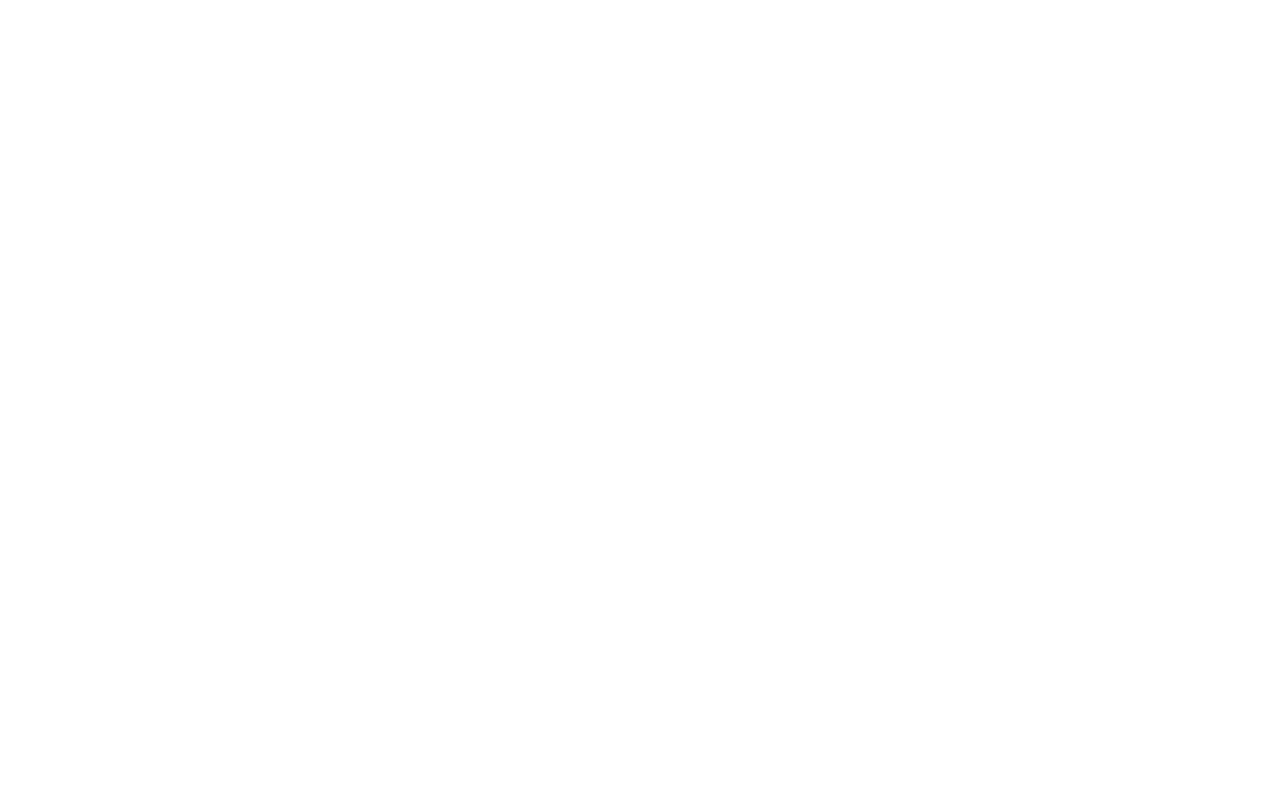
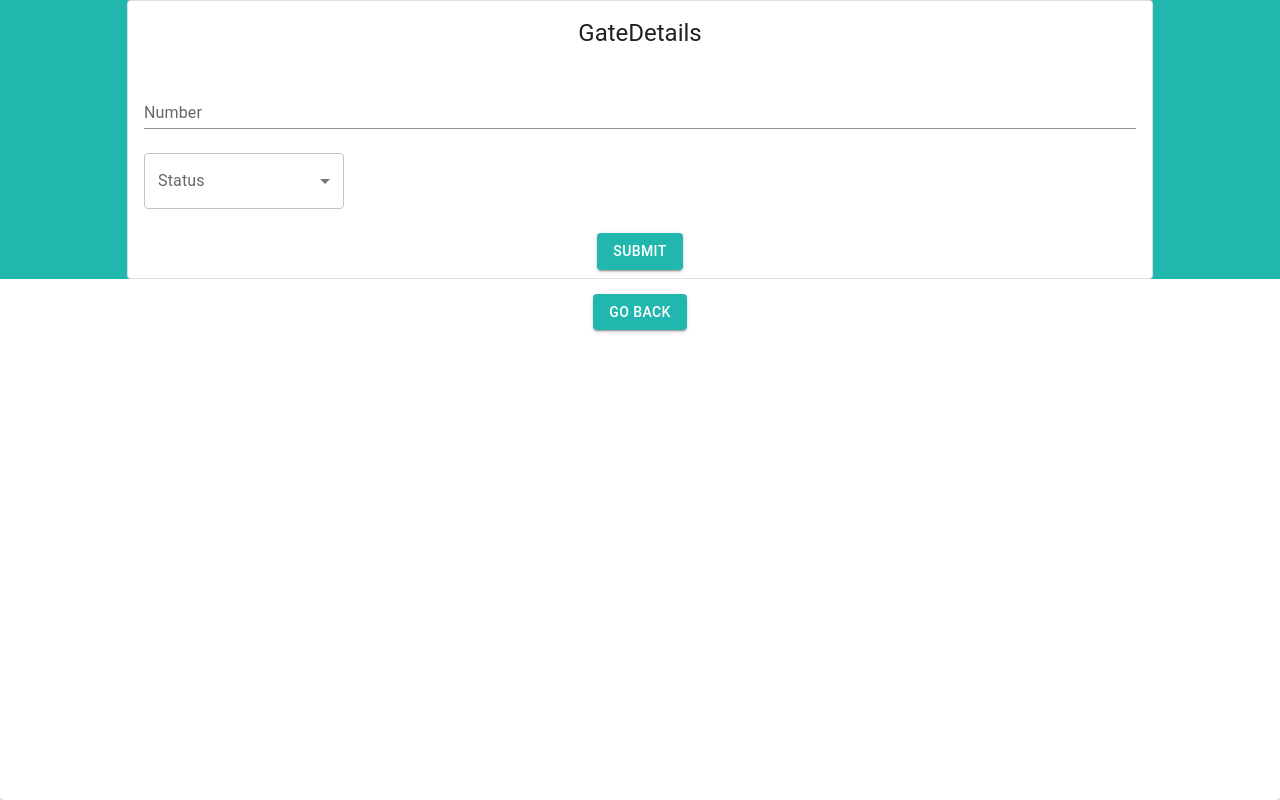
Before and after one commit to neveram/team-project-mavericks-1, a React (Create React App) app in the folder client/: page /gate/1 in a window 1280 px wide. Before the commit this address had no page. Built offline with nearby package versions, Linux system fonts and the light colour scheme.

Commit message:
Integrating Gate api and ui for gate manipulation

```diff
--- a/client/src/Main.js
+++ b/client/src/Main.js
@@ -11,6 +11,7 @@ import PrivatePath from './components/PrivatePath';
 import AirportGates from './components/airport/AirportGates';
 import GateTable from './components/airport/GateTable';
 import TerminalForm from './components/airport/TerminalForm';
+import GateForm from './components/airport/GateForm';
 
 
 const Main = () => {
@@ -42,6 +43,9 @@ const Main = () => {
                                 />
                             <Route path="/terminal/:id"
                                     element={<TerminalForm />}
+                                />
+                                <Route path="/gate/:id"
+                                    element={<GateForm />}
                                 />
                                 <Route path="/flight/update/:id"
                                     element={
--- a/client/src/components/airport/AirportGates.js
+++ b/client/src/components/airport/AirportGates.js
@@ -6,6 +6,7 @@ import { fetchTerminalListService } from '../../services/terminalService';
 import GateTable from './GateTable';
 import { useNavigate } from 'react-router-dom';
 import InfoIcon from '@mui/icons-material/Info';
+import GateForm from './GateForm';
 
 function createData(terminal) {
     return { terminal};
@@ -36,6 +37,10 @@ const AirportGates = () => {
 
       const redirectToTerminalForm = (terminal_id) => {
         navigate(`/terminal/${terminal_id}`);
+      }
+
+      const redirectToGateForm = (terminal_id) => {
+        navigate(`/gate/${terminal_id}`);
       }
 
 
@@ -120,6 +125,15 @@ const AirportGates = () => {
               </Box>
               </div>
               <GateTable currentTerminal={selectedTerminal.terminal}/>
+              <Button
+              style={{ marginBottom: "15px",  marginTop: "15px"  }}
+              onClick={() => redirectToGateForm(selectedTerminal.id)}
+              variant={'contained'}
+              color={'primary'}
+              disabled={selectedTerminal.status=="inactive"}
+            >
+              Add Gate
+            </Button>
             </div>
           )
         }
--- /dev/null
+++ b/client/src/components/airport/GateForm.js
@@ -0,0 +1,144 @@
+import React, { useState, useEffect, useContext } from 'react';
+import CircularProgress from '@mui/material/CircularProgress';
+import TextField from '@mui/material/TextField';
+import Card from '@mui/material/Card';
+import CardActions from '@mui/material/CardActions';
+import CardContent from '@mui/material/CardContent';
+import Button from '@mui/material/Button';
+import { useParams } from 'react-router-dom';
+import Snackbar from '@mui/material/Snackbar';
+import { useNavigate } from 'react-router-dom';
+import { Box, CardHeader, FormControl, InputLabel, MenuItem, Select } from '@mui/material';
+import { checkEmptyFields } from '../../services/formValidationService';
+import { Paper } from '@mui/material';
+import Stack from '@mui/material/Stack';
+import { AuthContext } from '../../contexts/AuthContextProvider';
+import { addGateService } from '../../services/gateService';
+
+const styles = {
+    paperContainer: {
+        backgroundImage: `url(${Image})`,
+
+      height: "100vh"
+    }
+  };
+
+
+const GateForm = () => {
+
+    const authContext = useContext(AuthContext);
+    const {id} = authContext[3];
+   const [loading, setLoading] = useState(false);
+   const params = useParams();
+   const {id: terminal_id} = params;
+   const [gateState, setGateState] = useState({terminal: terminal_id});
+   const [open, setOpen] = useState(false);
+   const [message, setMessage] = useState("");
+   const navigate = useNavigate();
+
+   const handleFormChange = (e) => {
+
+    setGateState({
+      ...gateState,
+      [e.target.name]: e.target.value
+    });
+  }
+
+  const handleSubmit = async (e) => {
+    setGateState({
+      ...gateState,
+    });
+
+    if (checkEmptyFields(gateState) === true) {
+      const serviceResponse = await addGateService(gateState);
+      if (serviceResponse.status === 200) {
+        setOpen(true);
+        setMessage('Operation Successfull');
+        setTimeout(() => { navigate('/airport-gates'); }, 2500)
+
+      }
+      else {
+        setOpen(true);
+        setMessage('Some Error Occured');
+      }
+    }
+    else {
+      setOpen(true);
+      setMessage('Please Fill out all the fields');
+    }
+
+
+  }
+
+  const handleClose = () => {
+    setOpen(false);
+  }
+    return (
+        <React.Fragment>
+          <Paper style={styles.paperContainer}>
+            {/* </Paper> */}
+          <Snackbar
+            open={open}
+            autoHideDuration={6000}
+            onClose={handleClose}
+            message={message}
+          />
+          {loading ? (
+            <CircularProgress color="success" />
+
+          ) : (
+
+            <>
+              <div style={{ display: 'flex', justifyContent: 'center', backgroundColor: "#21b6ae"}}>
+                <Card variant="outlined" sx={{width: '80%'}}>
+                  <CardHeader title="GateDetails">
+
+                  </CardHeader>
+                  <CardContent>
+                    <Stack spacing={3}>
+                    <TextField
+                      id="gate_number"
+                      name="gate"
+                      label="Number"
+                      fullWidth
+                      autoComplete="Source"
+                      variant="standard"
+                      onChange={handleFormChange}
+                      value={gateState.gate}
+                      backgroundcolor="#21b6ae"
+                    />
+                    <Box sx={{ minWidth: 120, maxWidth: 200 }}>
+                      <FormControl fullWidth>
+                        <InputLabel id="demo-simple-select-label">Status</InputLabel>
+                        <Select
+                          labelId="demo-simple-select-label"
+                          name='status'
+                          id="demo-simple-select"
+                          value={gateState.status}
+                          label="Status"
+                          onChange={handleFormChange}
+                        >
+                          <MenuItem value={'available'}>Available</MenuItem>
+                          <MenuItem value={'disabled'}>Under Maintenance</MenuItem>
+                        </Select>
+                      </FormControl>
+                    </Box>
+                    </Stack>
+                  </CardContent>
+                  <CardActions style={{justifyContent:'center'}}>
+                    <Button style={{backgroundColor: "#21b6ae"}} variant={'contained'} onClick={handleSubmit}>Submit</Button>
+                  </CardActions>
+                </Card>
+              </div>
+              <Button style={{marginTop: '15px',  backgroundColor: "#21b6ae", margin: "15px"}}variant={'contained'} onClick={() => {navigate(-1)}}>Go Back</Button>
+            </>
+
+
+          )}
+
+         </Paper>
+        </React.Fragment>
+    );
+};
+
+export default GateForm;
--- a/client/src/components/airport/GateTable.js
+++ b/client/src/components/airport/GateTable.js
@@ -5,9 +5,11 @@ import TableCell from '@mui/material/TableCell';
 import TableContainer from '@mui/material/TableContainer';
 import TableHead from '@mui/material/TableHead';
 import TableRow from '@mui/material/TableRow';
+import Snackbar from '@mui/material/Snackbar';
 import Paper from '@mui/material/Paper';
 import Button from '@mui/material/Button';
-import { fetchGateListService,fetchGateListForTerminalService } from '../../services/gateService';
+import { fetchGateListService,fetchGateListForTerminalService,addGateService } from '../../services/gateService';
+import { useNavigate } from 'react-router-dom';
 
 function createData(terminal,gateNumber,gateStatus) {
     return { terminal,gateNumber,gateStatus };
@@ -28,6 +30,7 @@ const GateTable = ({currentTerminal}) => {
   const [loading, setLoading] = useState(true);
   const [open, setOpen] = useState(false);
   const [message, setMessage] = useState("");
+  const navigate = useNavigate();
 
 
   // const handleTerminalChange = (e) => {
@@ -48,9 +51,53 @@ const GateTable = ({currentTerminal}) => {
         setMessage('Some error occured while fetching data');
       }
     }
+
+    const handleGateDisable = async(gate) => {
+      const currentGate = {...gate, status : "disabled"} ;
+      const serviceResponse = await addGateService(currentGate);
+      if (serviceResponse.status === 200) {
+        setOpen(true);
+        setMessage('Operation Successfull');
+        gate.status="disabled";
+        setTimeout(() => { navigate('/airport-gates'); }, 2500)
+
+      }
+      else {
+        setOpen(true);
+        setMessage('Some Error Occured while disabling gate');
+      }
+    }
+
+    const handleGateEnable = async(gate) => {
+      const currentGate = {...gate, status : "available"} ;
+      const serviceResponse = await addGateService(currentGate);
+      if (serviceResponse.status === 200) {
+        setOpen(true);
+        setMessage('Operation Successfull');
+        gate.status="available";
+        setTimeout(() => { navigate('/airport-gates'); }, 2500)
+
+      }
+      else {
+        setOpen(true);
+        setMessage('Some Error Occured while enabling gate');
+      }
+    }
+
+  const handleClose = () => {
+    setOpen(false);
+  }
     return (
+      <React.Fragment>
 <Paper elevation={3}>
-  { gateListState.filter((row)=>row.terminal == currentTerminal).length>0?(
+<Snackbar
+        open={open}
+        autoHideDuration={6000}
+        onClose={handleClose}
+        message={message}
+      />
+  {
+    gateListState.filter((row)=>row.terminal == currentTerminal).length>0?(
             <TableContainer component={Paper}>
               <Table sx={{ minWidth: 650 }} aria-label="simple table">
                 <TableHead>
@@ -71,12 +118,14 @@ const GateTable = ({currentTerminal}) => {
                                     style={{ marginBottom: "15px",  marginTop: "15px"  }}
                                     variant={'contained'}
                                     color={'secondary'}
+                                    onClick={()=> handleGateEnable(row)}
                                 >Enable
                                 </Button>):(<Button
                                     style={{ marginBottom: "15px",  marginTop: "15px"  }}
                                     variant={'contained'}
                                     color={'secondary'}
                                     disabled={row.status=="inuse"}
+                                    onClick={()=> handleGateDisable(row)}
                                 >Disable
                                 </Button>)}
                         </TableCell>
@@ -87,7 +136,7 @@ const GateTable = ({currentTerminal}) => {
             </TableContainer>
  ):((
   <h1 style={{padding: '25px'}}>No Gates</h1>
-))} </Paper>
+))} </Paper></React.Fragment>
     );
 };
 
--- a/client/src/components/airport/TerminalForm.js
+++ b/client/src/components/airport/TerminalForm.js
@@ -11,12 +11,7 @@ import { useNavigate } from 'react-router-dom';
 import { Box, CardHeader, FormControl, InputLabel, MenuItem, Select } from '@mui/material';
 import { checkEmptyFields } from '../../services/formValidationService';
 import { Paper } from '@mui/material';
-import { addFlightService, fetchFlightDetailsService } from '../../services/flightService';
-import { DateTimePicker } from '@mui/x-date-pickers/DateTimePicker';
 import Stack from '@mui/material/Stack';
-import { LocalizationProvider } from '@mui/x-date-pickers/LocalizationProvider';
-import { AdapterDayjs } from '@mui/x-date-pickers/AdapterDayjs';
-import dayjs from 'dayjs';
 import { AuthContext } from '../../contexts/AuthContextProvider';
 import { fetchTerminalDetailsService } from '../../services/terminalService';
 import { addTerminalService } from '../../services/terminalService';
@@ -45,7 +40,6 @@ const TerminalForm = () => {
 
   useEffect(() => {
     if(terminal_id != undefined){
-        console.log("within terminal",terminal_id);
       fetchTerminalDetails(terminal_id);
     }
   }, [])
```
